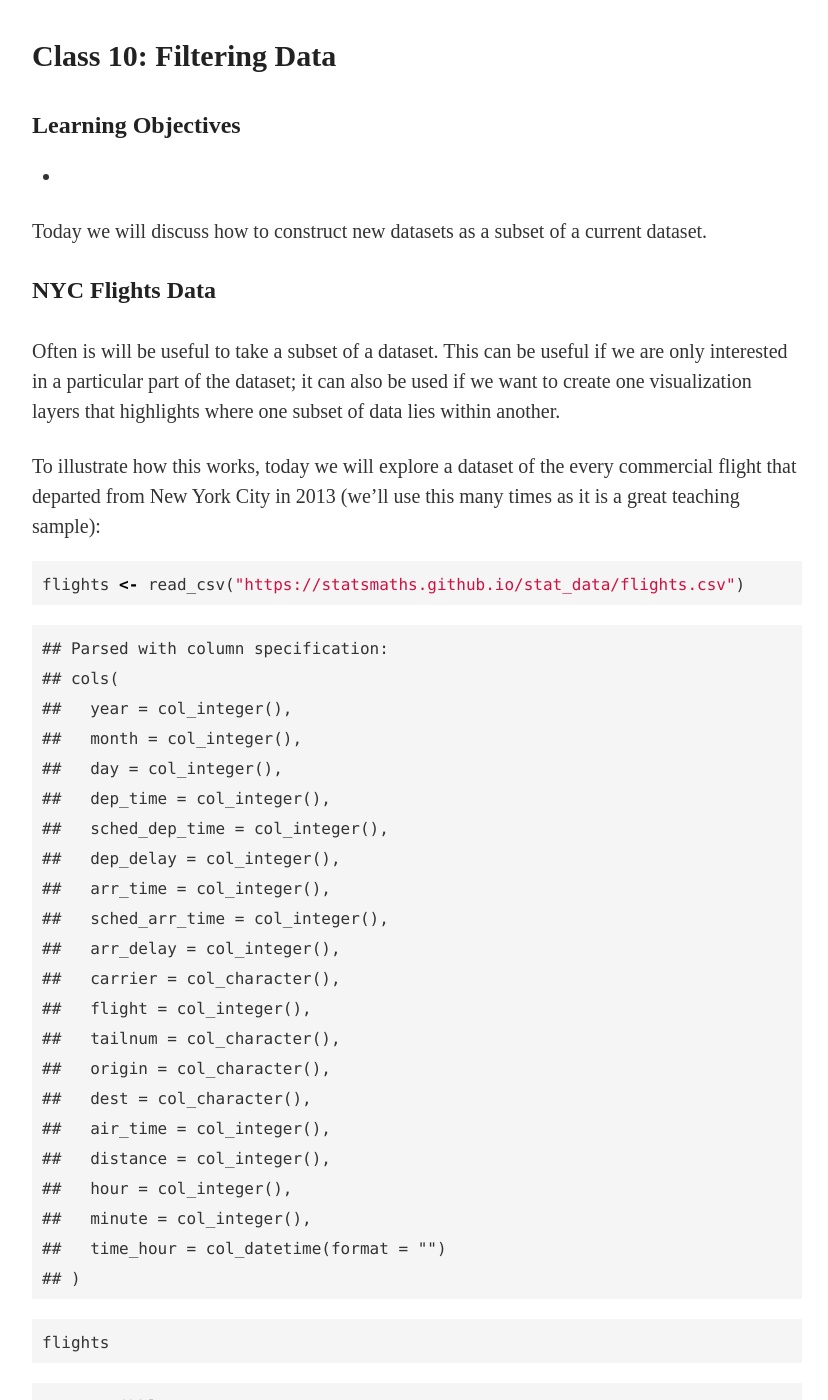
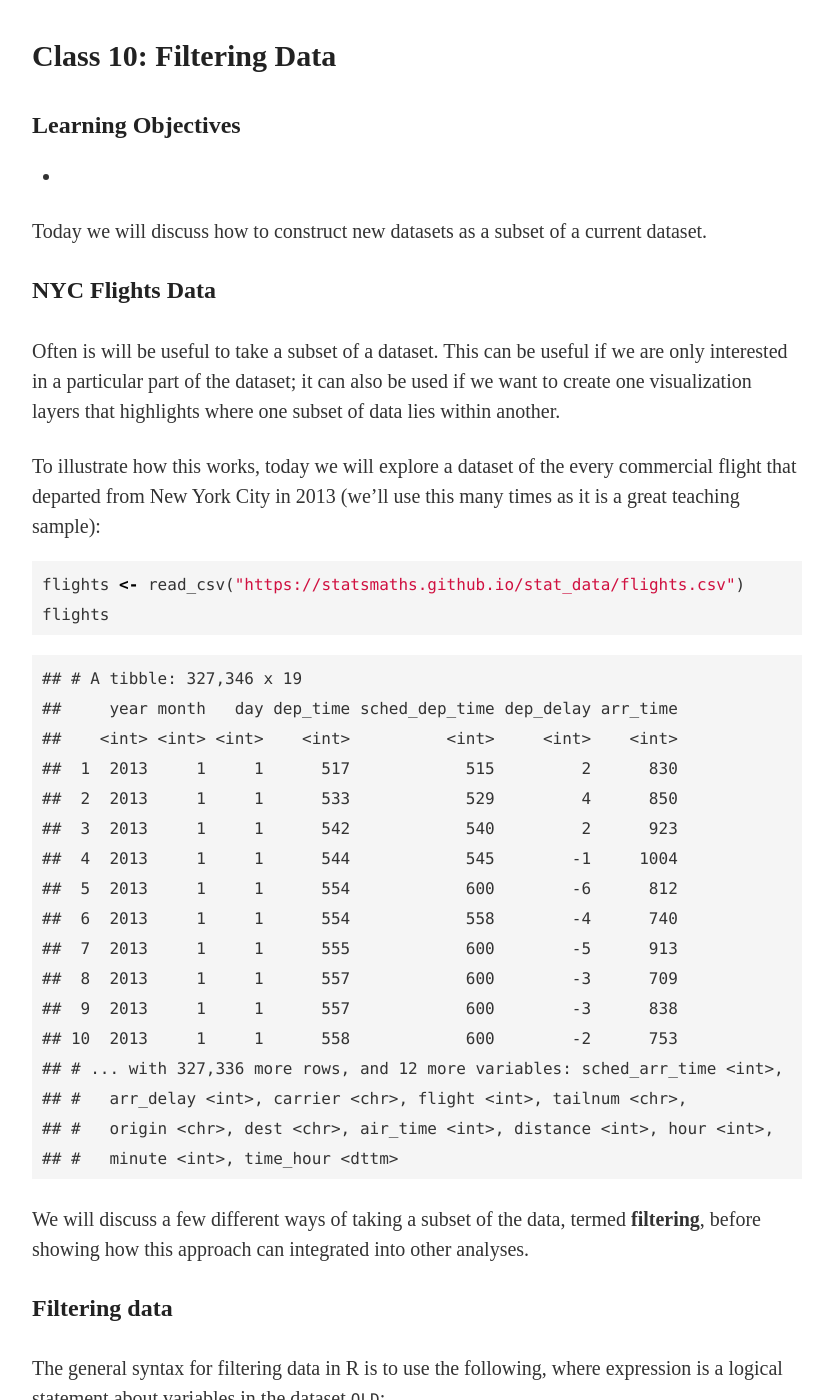
Before and after one commit to anhnguyendepocen/stat209-f18, a Jekyll site: the page built from _notes/class10-filtering-data.md, in a window 1280 px wide and 1400 px high. Shown: the whole window, without its empty margins (223-1051 px from the left). Built offline with Jekyll 4.4.1, drawn with Linux system fonts in a browser that asks for light colours.

Commit message:
update all

````diff
--- a/_notes/class07-grammar-of-graphics.Rmd
+++ b/_notes/class07-grammar-of-graphics.Rmd
@@ -142,7 +142,7 @@ ggplot(gapminder_2007, aes(continent, life_exp)) +
   geom_mean()
 ```
 
-### Facets
+## Facets
 
 A special layer type within the **ggplot2** framework, facets allow us
 to produce many small plots for each value of a character variable. It
--- a/_notes/class08-aesthetics.Rmd
+++ b/_notes/class08-aesthetics.Rmd
@@ -31,7 +31,7 @@ theme_set(theme_minimal())
 Let's again look at a subset of the data that Hans Roslin used in the video I showed on
 the first day of class.
 
-```{r}
+```{r, message=FALSE}
 gapminder_2007 <- read_csv("https://statsmaths.github.io/stat_data/gapminder_2007.csv")
 gapminder_2007
 ```
--- a/_notes/class10-filtering-data.Rmd
+++ b/_notes/class10-filtering-data.Rmd
@@ -40,7 +40,7 @@ To illustrate how this works, today we will explore a dataset of the every
 commercial flight that departed from New York City in 2013 (we'll use this
 many times as it is a great teaching sample):
 
-```{r}
+```{r, message=FALSE}
 flights <- read_csv("https://statsmaths.github.io/stat_data/flights.csv")
 flights
 ```
--- a/_notes/class10-filtering-data.md
+++ b/_notes/class10-filtering-data.md
@@ -30,38 +30,6 @@ many times as it is a great teaching sample):
 
 {% highlight r %}
 flights <- read_csv("https://statsmaths.github.io/stat_data/flights.csv")
-{% endhighlight %}
-
-
-
-{% highlight text %}
-## Parsed with column specification:
-## cols(
-##   year = col_integer(),
-##   month = col_integer(),
-##   day = col_integer(),
-##   dep_time = col_integer(),
-##   sched_dep_time = col_integer(),
-##   dep_delay = col_integer(),
-##   arr_time = col_integer(),
-##   sched_arr_time = col_integer(),
-##   arr_delay = col_integer(),
-##   carrier = col_character(),
-##   flight = col_integer(),
-##   tailnum = col_character(),
-##   origin = col_character(),
-##   dest = col_character(),
-##   air_time = col_integer(),
-##   distance = col_integer(),
-##   hour = col_integer(),
-##   minute = col_integer(),
-##   time_hour = col_datetime(format = "")
-## )
-{% endhighlight %}
-
-
-
-{% highlight r %}
 flights
 {% endhighlight %}
 
````
Also changed, not shown: other parts of _notes/class07-grammar-of-graphics.Rmd (+2 -2 lines), _notes/class07-grammar-of-graphics.md (+3 -25 lines), _notes/class08-aesthetics.md (+0 -18 lines), _notes/class09-annotating-data-viz.Rmd (+0 -11 lines), _notes/class09-annotating-data-viz.md (+4 -18 lines), assets/class07-grammar-of-graphics/unnamed-chunk-10-1.png (added), assets/class08-aesthetics/unnamed-chunk-10-1.png (deleted), assets/class08-aesthetics/unnamed-chunk-13-1.png (deleted), assets/class08-aesthetics/unnamed-chunk-8-1.png (deleted), assets/class08-aesthetics/unnamed-chunk-9-1.png (deleted), assets/class09-annotating-data-viz/unnamed-chunk-3-1.png, assets/class09-annotating-data-viz/unnamed-chunk-7-1.png (added), assets/class09-annotating-data-viz/unnamed-chunk-8-1.png, assets/class09-annotating-data-viz/unnamed-chunk-9-1.png.
